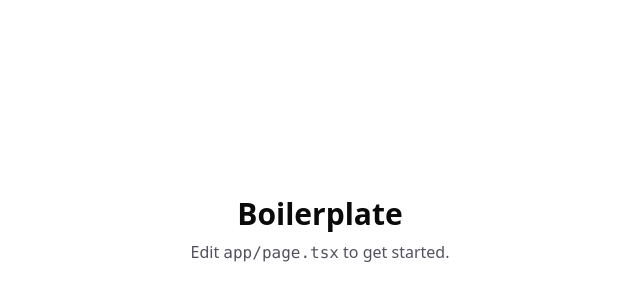
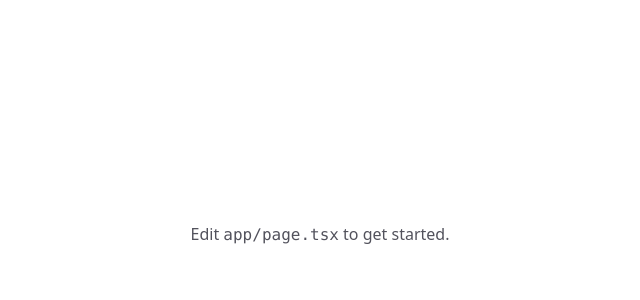
Before and after one commit to vedangiitb/qwintly-boilerplate, a Next.js app: page / in a window 1280 px wide. Shown: the part 170-470 px from the top of the page, without its empty margins (320-960 px from the left). Built offline with nearby package versions, Linux system fonts and the light colour scheme.

Commit message:
ts-validator testing

```diff
--- a/app/page.tsx
+++ b/app/page.tsx
@@ -3,10 +3,11 @@
 //  DESC_END
 
 export default function Home() {
+  const boilerplate : {name:string} = {name:'Boilerplate'}
   return (
     <div className="min-h-screen flex items-center justify-center bg-white dark:bg-black">
       <main className="p-8 text-center">
-        <h1 className="text-3xl font-semibold">Boilerplate</h1>
+        <h1 className="text-3xl font-semibold">{boilerplate.namee}</h1>
         <p className="mt-2 text-zinc-600 dark:text-zinc-400">
           Edit <code>app/page.tsx</code> to get started.
         </p>
```
